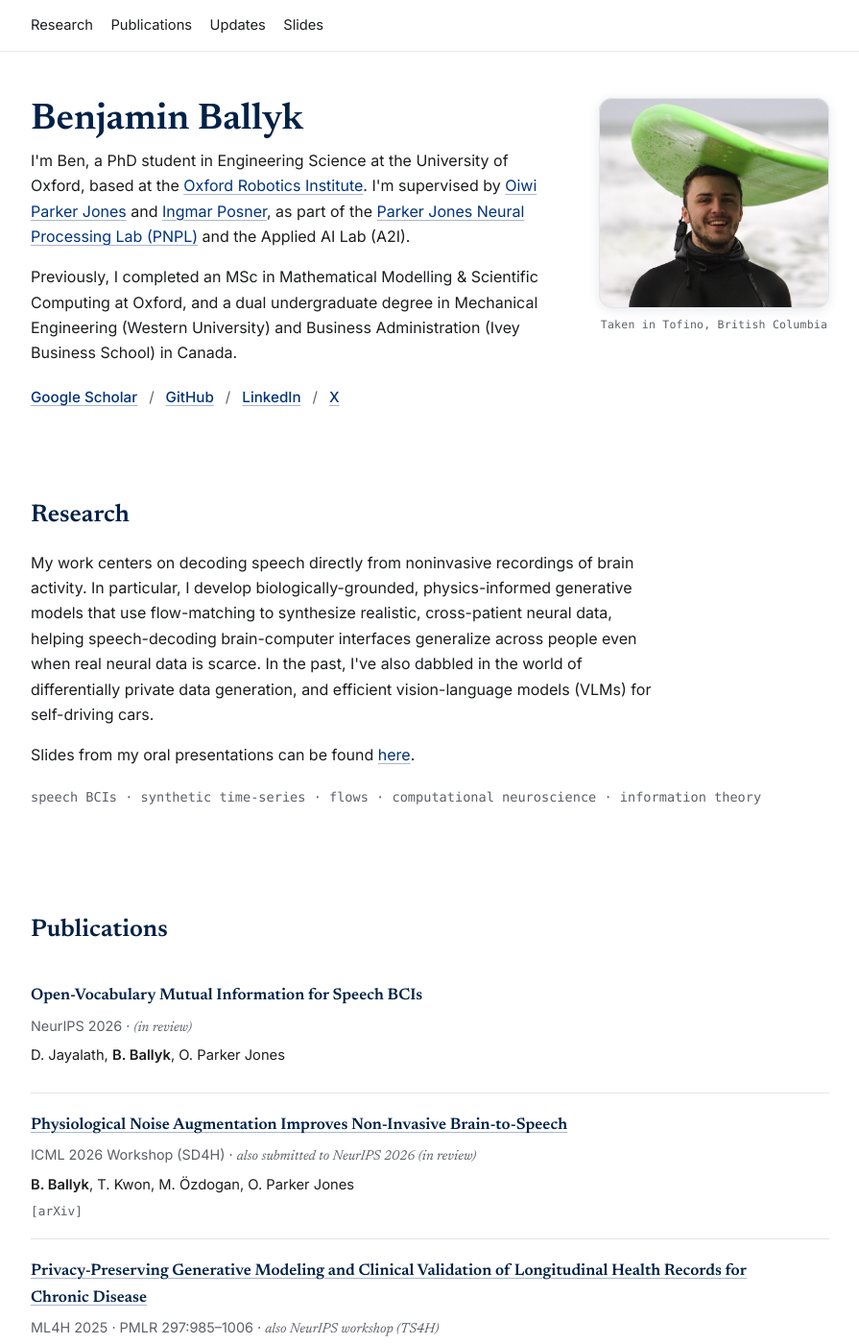
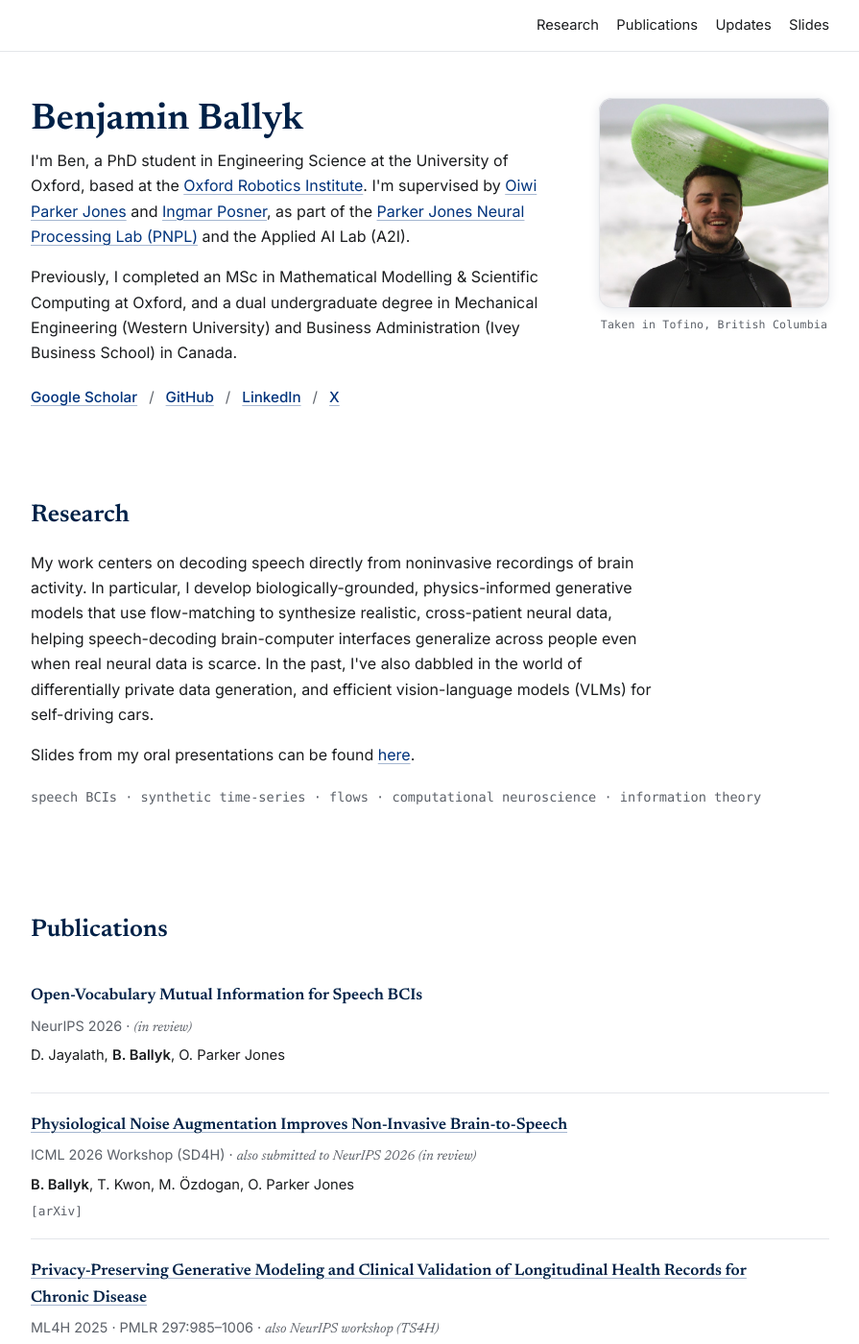
Before and after one commit to benballyk/benballyk.github.io, a Jekyll site: the page built from index.html, in a window 1280 px wide and 1400 px high. Shown: the whole window at 96% size, without its empty margins (192-1087 px from the left). Built offline with Jekyll 4.4.1, drawn with Linux system fonts in a browser that asks for light colours.

Commit message:
right-aligned header links

```diff
--- a/assets/css/style.css
+++ b/assets/css/style.css
@@ -108,7 +108,7 @@ summary:focus-visible {
 .nav-inner {
   display: flex;
   align-items: center;
-  justify-content: space-between;
+  justify-content: flex-end;
   flex-wrap: wrap;
   gap: 0.5rem 1.25rem;
   padding-top: 0.9rem;
@@ -118,7 +118,7 @@ summary:focus-visible {
 .nav-links {
   display: flex;
   flex-wrap: wrap;
-  justify-content: flex-start;
+  justify-content: flex-end;
   gap: 0.4rem 1.15rem;
   font-size: 0.92rem;
 }
```
